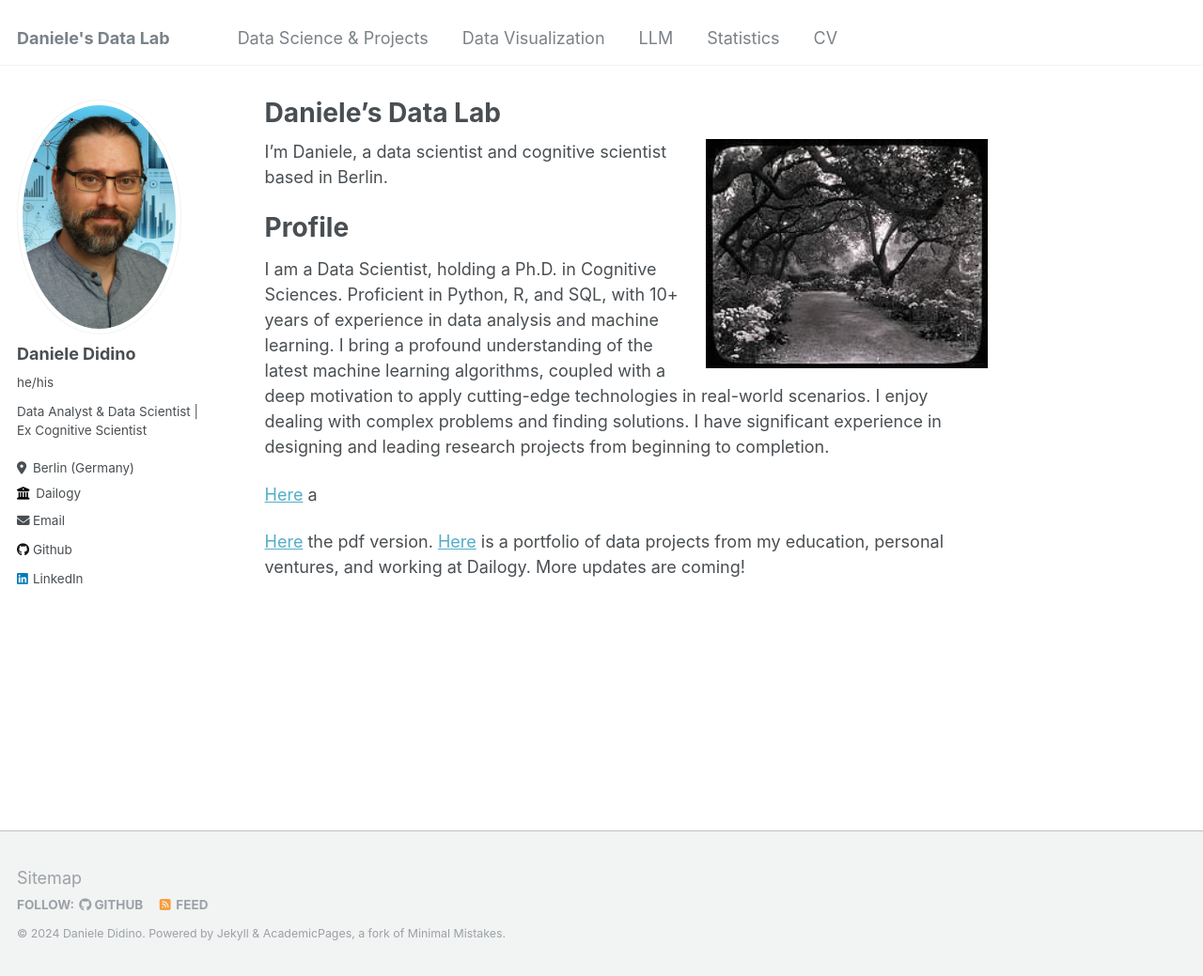
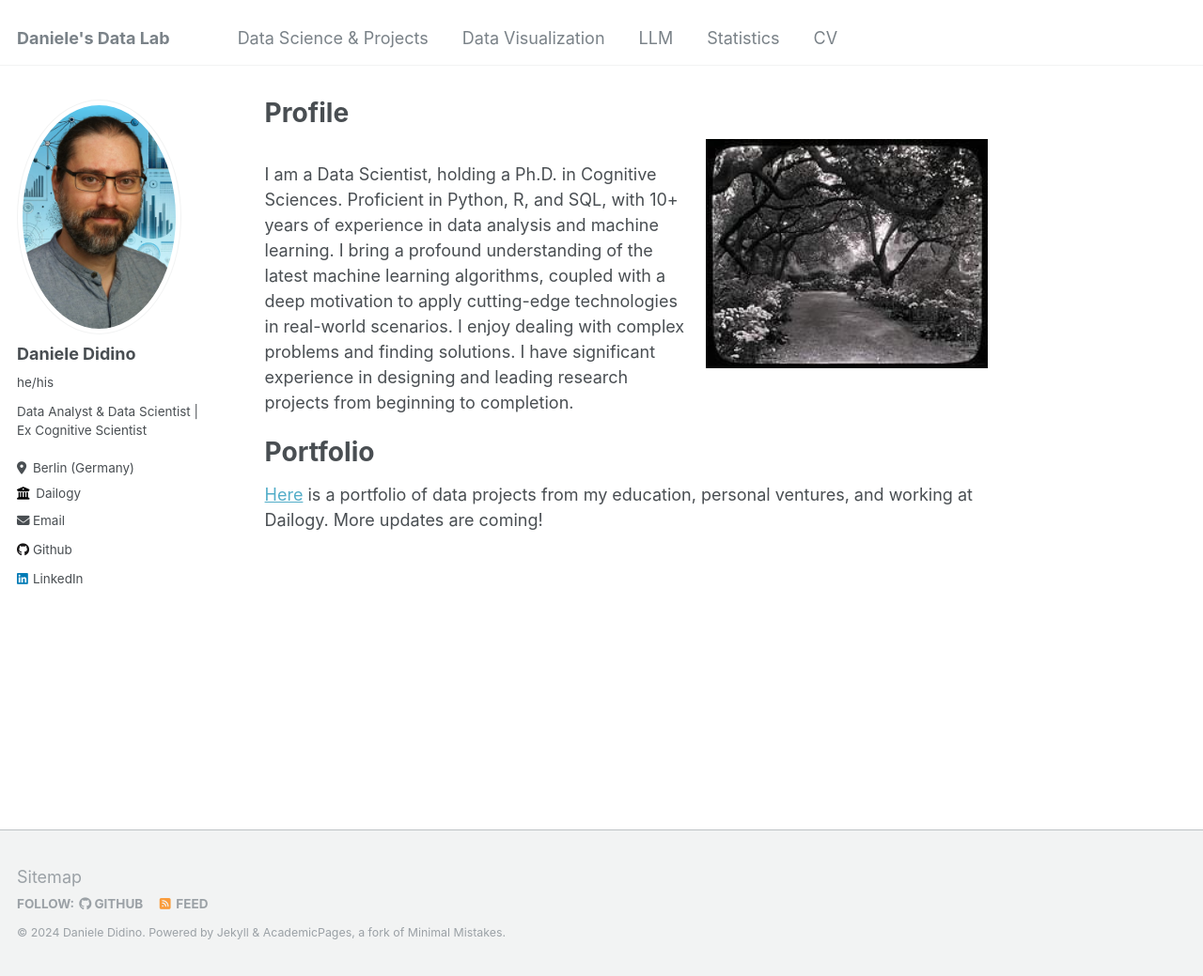
Before and after one commit to DanieleDidino/DanieleDidino.github.io, a Jekyll site: the page built from _pages/about.md, in a window 1280 px wide and 1039 px high. Shown: the whole window at 94% size. Built offline with Jekyll 4.4.1, drawn with Linux system fonts in a browser that asks for light colours.

Commit message:
edit Data Science Projects page

```diff
--- a/_pages/about.md
+++ b/_pages/about.md
@@ -1,6 +1,6 @@
 ---
 permalink: /
-title: "Daniele's Data Lab"
+title: "Profile"
 author_profile: true
 redirect_from:
   - /about/
@@ -8,14 +8,10 @@ redirect_from:
 ---
 
 ![Image aligned on the right](/images/3953273590_704e3899d5_m.jpg){: .align-right width="300px"}
-I’m Daniele, a data scientist and cognitive scientist based in Berlin.
 
-Profile
-======
 I am a Data Scientist, holding a Ph.D. in Cognitive Sciences. Proficient in Python, R, and SQL, with 10+ years of experience in data analysis and machine learning. I bring a profound understanding of the latest machine learning algorithms, coupled with a deep motivation to apply cutting-edge technologies in real-world scenarios. I enjoy dealing with complex problems and finding solutions. I have significant experience in designing and leading research projects from beginning to completion.
 
-[Here](/_data_proj/) a
 
-
-[Here](/data_proj/) the pdf version.
+Portfolio
+======
 [Here](/data_proj/) is a portfolio of data projects from my education, personal ventures, and working at Dailogy. More updates are coming!
```
Also changed, not shown: _pages/data_proj.html (+7 -0 lines).
